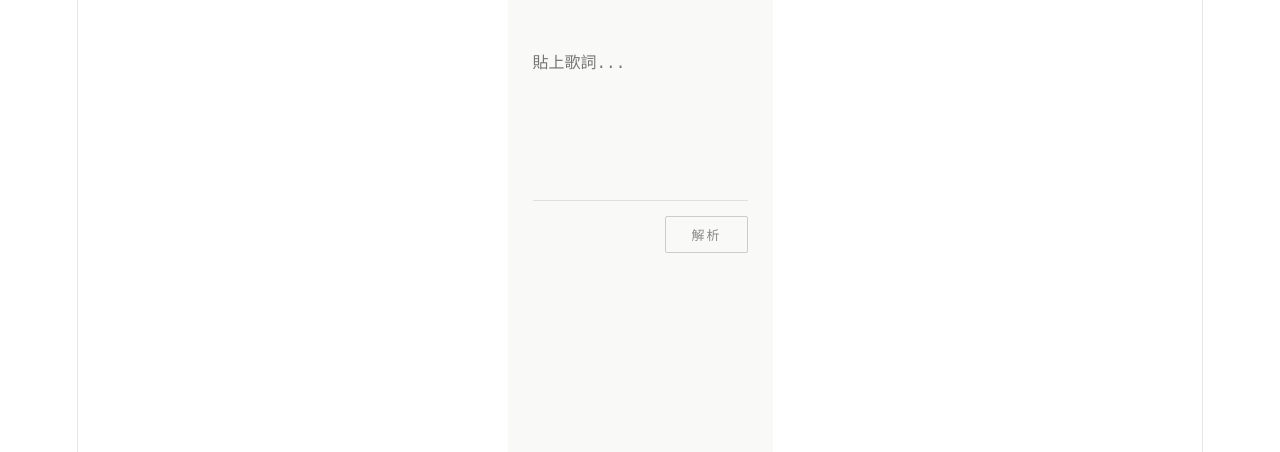
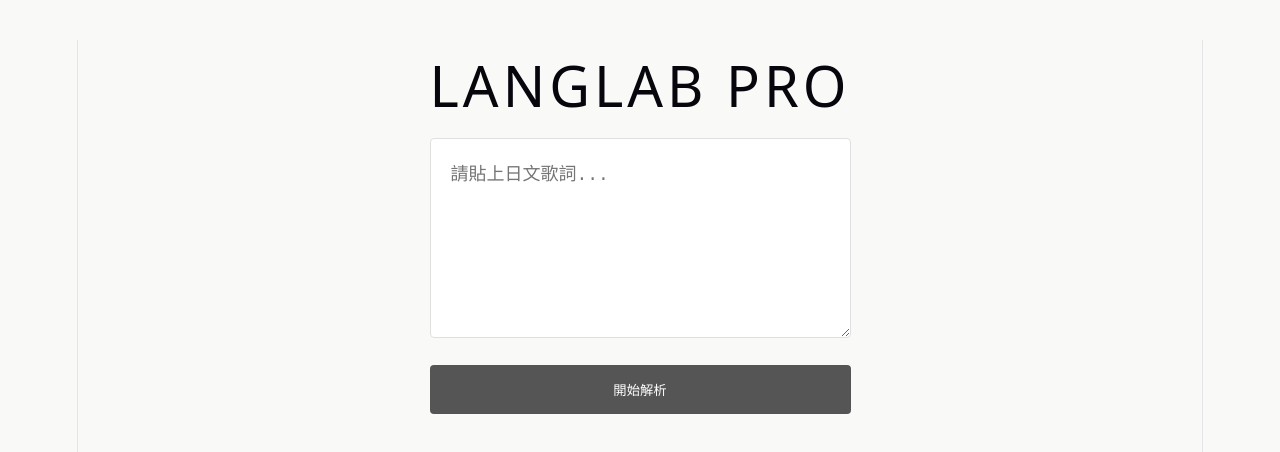
Before and after one commit to Dennistcc/lyric-to-anki, a React (Vite) app: page / in a window 1280 px wide. Shown: the top 452 px of the page. Built offline with nearby package versions, Linux system fonts and the light colour scheme.

Commit message:
feat: hybrid mode with cloud kuromoji and interactive UI

```diff
--- a/src/App.jsx
+++ b/src/App.jsx
@@ -1,17 +1,15 @@
-import React, { useState, useEffect } from 'react';
+import React, { useState, useMemo } from 'react';
 
-const App = () => {
+function App() {
   const [inputText, setInputText] = useState('');
   const [words, setWords] = useState([]);
+  const [selectedIds, setSelectedIds] = useState(new Set());
   const [loading, setLoading] = useState(false);
-  const [status, setStatus] = useState('Ready');
+  const [showResult, setShowResult] = useState(false);
 
   const handleParse = async () => {
     if (!inputText.trim()) return;
     setLoading(true);
-    setStatus('Parsing...');
-    setWords([]);
-
     try {
       const response = await fetch('/api/parse', {
         method: 'POST',
@@ -19,88 +17,82 @@ const App = () => {
         body: JSON.stringify({ text: inputText }),
       });
       const data = await response.json();
-
       if (data.success) {
-        // 自動適應不同的欄位名稱並去重
-        const formattedWords = (data.words || []).map(item => ({
-          word: item.word || item.base || item.kanji || '',
-          reading: item.reading || item.r || '',
-          meaning: item.meaning || item.m || ''
-        }));
-
-        setWords(formattedWords);
-        setStatus(formattedWords.length > 0 ? 'Completed' : 'No matches found');
+        setWords(data.words);
+        setSelectedIds(new Set(data.words.map(w => w.id)));
+        setShowResult(true);
       }
-    } catch (error) {
-      console.error("Error:", error);
-      setStatus('Error');
-    } finally {
-      setLoading(false);
-    }
+    } catch (e) { alert("解析失敗"); }
+    finally { setLoading(false); }
   };
 
+  const highlightedLyrics = useMemo(() => {
+    if (!showResult || !inputText) return null;
+    const activeWords = words.filter(w => selectedIds.has(w.id));
+    const sortedSurfaces = activeWords.map(w => w.surface).sort((a, b) => b.length - a.length);
+    if (sortedSurfaces.length === 0) return inputText;
+
+    const regex = new RegExp(`(${sortedSurfaces.map(s => s.replace(/[.*+?^${}()|[\]\\]/g, '\\$&')).join('|')})`, 'g');
+    return inputText.split(regex).map((part, i) => {
+      const info = activeWords.find(w => w.surface === part);
+      return info ? (
+        <span key={i} className="hl">
+          {part}
+          <span className="tt">{info.reading} · {info.base}</span>
+        </span>
+      ) : part;
+    });
+  }, [showResult, inputText, words, selectedIds]);
+
   return (
-    <div style={styles.container}>
-      <main style={styles.main}>
-        <textarea
-          style={styles.textarea}
-          placeholder="貼上歌詞..."
-          value={inputText}
-          onChange={(e) => setInputText(e.target.value)}
-        />
+    <div className="container">
+      <style>{`
+        body { background: #f9f9f7; color: #444; font-family: sans-serif; padding: 40px 20px; }
+        .container { max-width: 800px; margin: 0 auto; }
+        h1 { text-align: center; font-weight: 300; letter-spacing: 4px; margin-bottom: 40px; }
+        textarea { width: 100%; height: 200px; padding: 20px; border: 1px solid #e0e0e0; border-radius: 4px; font-size: 18px; outline: none; box-sizing: border-box; }
+        .btn { width: 100%; padding: 15px; background: #555; color: white; border: none; border-radius: 4px; margin-top: 20px; cursor: pointer; }
+        .lyrics-box { background: white; padding: 30px; border-radius: 4px; line-height: 2.2; font-size: 20px; white-space: pre-wrap; border: 1px solid #eee; }
+        .hl { border-bottom: 2px solid #8c92ac; position: relative; cursor: help; }
+        .tt { visibility: hidden; position: absolute; bottom: 120%; left: 50%; transform: translateX(-50%); background: #333; color: white; padding: 5px 10px; border-radius: 4px; font-size: 12px; white-space: nowrap; z-index: 10; }
+        .hl:hover .tt { visibility: visible; }
+        .grid { display: grid; grid-template-columns: 1fr 1fr; gap: 15px; margin-top: 30px; }
+        .card { background: white; padding: 15px; border: 1px solid #eee; border-radius: 4px; cursor: pointer; }
+        .card.sel { border-left: 4px solid #8c92ac; background: #fdfdfd; }
+        .base { font-size: 18px; font-weight: bold; display: block; }
+        .pos { font-size: 10px; color: #999; border: 1px solid #ddd; padding: 0 4px; float: right; }
+        .read { color: #888; font-size: 12px; }
+        .mean { font-size: 13px; color: #666; margin-top: 5px; }
+      `}</style>
 
-        <button
-          style={{...styles.button, opacity: loading ? 0.3 : 1}}
-          onClick={handleParse}
-          disabled={loading}
-        >
-          {loading ? '...' : '解析'}
-        </button>
-
-        <div style={styles.resultList}>
-          {words.map((item, index) => (
-            <div key={index} style={styles.wordRow}>
-              <div style={styles.wordHeader}>
-                <span style={styles.kanji}>{item.word}</span>
-                <span style={styles.reading}>{item.reading}</span>
+      <h1>LANGLAB <span>PRO</span></h1>
+      {!showResult ? (
+        <>
+          <textarea value={inputText} onChange={(e) => setInputText(e.target.value)} placeholder="請貼上日文歌詞..." />
+          <button className="btn" onClick={handleParse} disabled={loading}>{loading ? '解析中...' : '開始解析'}</button>
+        </>
+      ) : (
+        <>
+          <button onClick={() => setShowResult(false)} style={{marginBottom:'15px', cursor:'pointer', background:'none', border:'none', color:'#888'}}>← 返回</button>
+          <div className="lyrics-box">{highlightedLyrics}</div>
+          <div className="grid">
+            {words.map(w => (
+              <div key={w.id} className={`card ${selectedIds.has(w.id) ? 'sel' : ''}`} onClick={() => {
+                const n = new Set(selectedIds);
+                n.has(w.id) ? n.delete(w.id) : n.add(w.id);
+                setSelectedIds(n);
+              }}>
+                <span className="pos">{w.pos}</span>
+                <span className="base">{w.base}</span>
+                <div className="read">{w.reading}</div>
+                <div className="mean">{w.meaning}</div>
               </div>
-              <p style={styles.meaning}>{item.meaning}</p>
-            </div>
-          ))}
-        </div>
-      </main>
+            ))}
+          </div>
+        </>
+      )}
     </div>
   );
-};
-
-const styles = {
-  container: {
-    maxWidth: '500px',
-    margin: '0 auto',
-    padding: '40px 25px',
-    backgroundColor: '#F9F9F7',
-    minHeight: '100vh',
-    fontFamily: '"Helvetica Neue", "Hiragino Sans", sans-serif',
-    color: '#444'
-  },
-  main: { display: 'flex', flexDirection: 'column' },
-  textarea: {
-    width: '100%', height: '140px', padding: '10px 0',
-    border: 'none', borderBottom: '1px solid #E0E0E0',
-    backgroundColor: 'transparent', fontSize: '16px',
-    outline: 'none', resize: 'none', lineHeight: '1.8'
-  },
-  button: {
-    alignSelf: 'flex-end', marginTop: '15px', padding: '8px 25px',
-    backgroundColor: 'transparent', color: '#888', border: '1px solid #CCC',
-    borderRadius: '2px', cursor: 'pointer', fontSize: '13px', letterSpacing: '2px'
-  },
-  resultList: { marginTop: '50px' },
-  wordRow: { padding: '20px 0', borderBottom: '0.5px solid #EFEFEF' },
-  wordHeader: { display: 'flex', alignItems: 'baseline', gap: '10px' },
-  kanji: { fontSize: '19px', fontWeight: '400' },
-  reading: { fontSize: '12px', color: '#AAA' },
-  meaning: { fontSize: '14px', color: '#777', marginTop: '6px', lineHeight: '1.6' }
-};
+}
 
 export default App;
```
Also changed, not shown: api/parse.js (+25 -44 lines).
